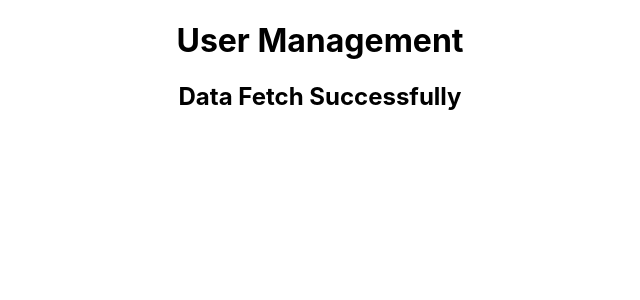
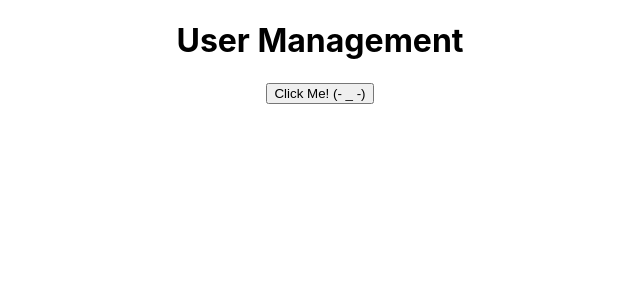
Before and after one commit to Shahriyar-Hosen/react-typescript, a React (Create React App) app: page / in a window 1280 px wide. Shown: the top 300 px of the page, without its empty margins (320-960 px from the left). Built offline with nearby package versions, Linux system fonts and the light colour scheme.

Commit message:
children props type

```diff
--- a/src/App.tsx
+++ b/src/App.tsx
@@ -1,5 +1,6 @@
 import React from "react";
 import "./App.css";
+import Button from "./components/Button";
 import FetchData from "./components/FetchData";
 import UserDemo from "./components/UserDemo";
 
@@ -25,7 +26,8 @@ const App = () => {
     <div className="App">
       <h1>User Management</h1>
       {/* <UserDemo users={users} /> */}
-      <FetchData status="success" />
+      {/* <FetchData status="success" /> */}
+      <Button>Click Me! (- _ -)</Button>
     </div>
   );
 };
--- /dev/null
+++ b/src/components/Button.tsx
@@ -0,0 +1,11 @@
+import React from "react";
+
+type ButtonType = {
+  children: React.ReactNode;
+};
+
+const Button = ({ children }: ButtonType) => {
+  return <button>{children} </button>;
+};
+
+export default Button;
```
